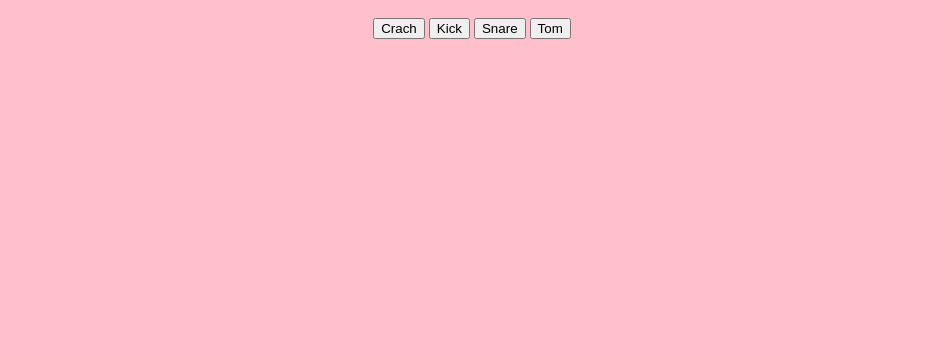
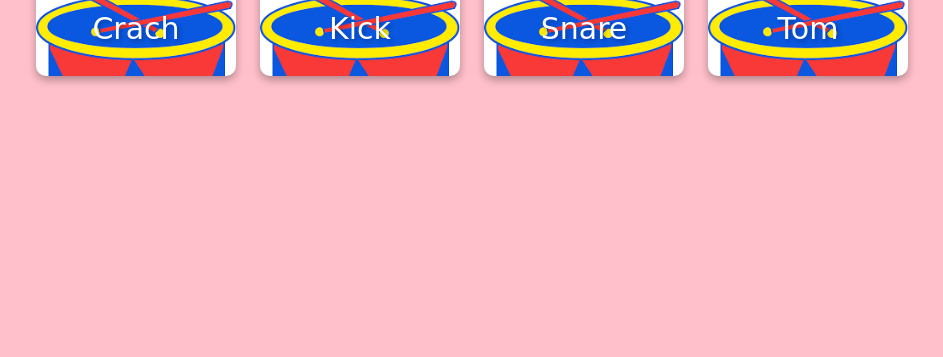
Before and after one commit to osos0/11-Drum-Kits, a plain HTML site: page index.html in a window 1280 px wide. Shown: the part 443-800 px from the top of the page, without its empty margins (168-1111 px from the left). Drawn offline with Linux system fonts and the light colour scheme.

Commit message:
my secont update & still need finish Js File

```diff
--- a/index.html
+++ b/index.html
@@ -22,5 +22,6 @@
       <button class="btn one">Snare</button>
       <button class="btn one">Tom</button>
     </div>
+    <script src="index.js"></script>
   </body>
 </html>
--- /dev/null
+++ b/index.js
@@ -0,0 +1 @@
+const kits = ["Crash", "Kick", "Snare", "Tom"];
--- a/style.css
+++ b/style.css
@@ -18,5 +18,31 @@ h1 {
   /* font-weight: bolder; */
 }
 
-/* .btn {
-} */
+.sound-con {
+  text-align: center;
+}
+.btn {
+  padding: 30px;
+  background-color: white;
+  border: none;
+  margin: 10px;
+  font-size: 30px;
+  min-width: 200px;
+  border-radius: 10px;
+  box-shadow: 0 4px 8px rgba(0, 0, 0, 0.3);
+  background-image: url("/images/image.png");
+  background-size: cover;
+  color: rgb(255, 255, 255);
+  font-family: cursive;
+  text-shadow: 2px 2px 4px rgba(0, 0, 0, 0.3);
+  cursor: pointer;
+  transition: 0.2s;
+}
+
+.btn:hover {
+  color: rgb(128, 0, 102);
+}
+
+.btn:active {
+  background-size: 105%;
+}
```
Also changed, not shown: images/image.png (added), 4 other files.
